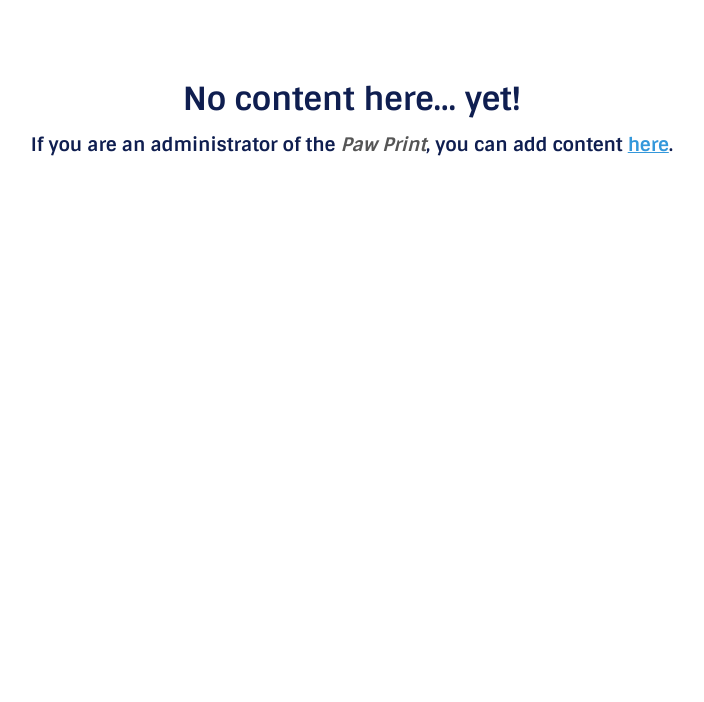
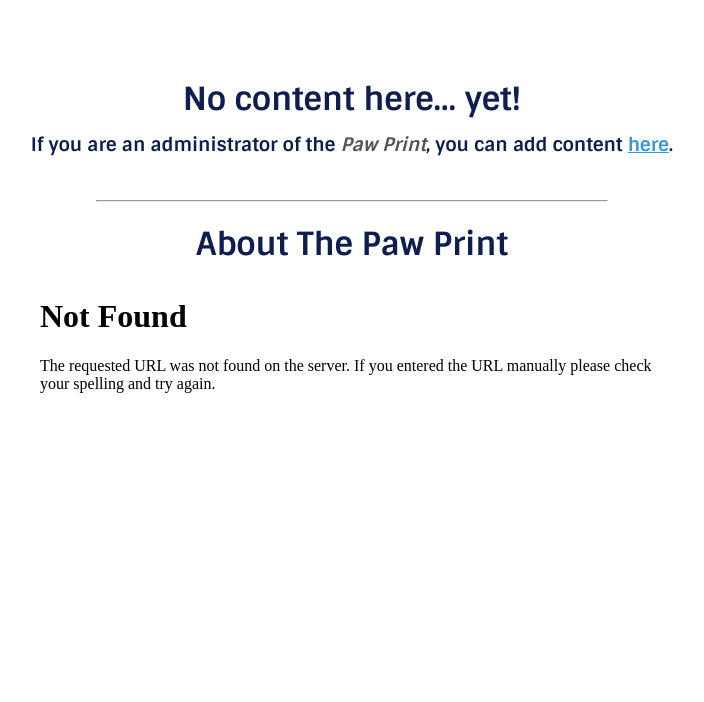
Before and after one commit to cactus211107/PawPrint, a Flask app: page / in a window 1280 px wide. Shown: the part 206-908 px from the top of the page, without its empty margins (288-992 px from the left). Before the commit the page ends 362 px from the top, so only its background shows below. Run offline with Flask 3, Linux system fonts and the light colour scheme; data that the repository does not hold is empty.

Commit message:
added about iframe (still no about page tho)

```diff
--- a/static/css/index.css
+++ b/static/css/index.css
@@ -14,7 +14,7 @@
     width: 75px;
     height: 75px;
 }
-.recent-articles-sect {
+.main-content > section {
     width: 100%;
     display: flex;
     flex-direction: column;
@@ -66,3 +66,16 @@
 .front>img {
     cursor: pointer;
 }
+.about-preview-iframe {
+    height: 400px;
+}
+.about-preview-iframe,.iframe-shadow {
+    width: 50%;
+}
+.iframe-shadow {
+    z-index: 3333;
+    margin-top:350px;
+    height: 50px;
+    background: linear-gradient(0deg, white, transparent);
+    position: absolute;
+}
--- a/templates/index.html
+++ b/templates/index.html
@@ -12,9 +12,9 @@
         <h3 class='no-content-h3'>If you are an administrator of the <i>Paw Print</i>, you can add content <a href="/add">here</a>.</h3>
         {% endif %}
     </div>
-    {% if articles %}
-        <hr>
-        <section class="main-content">
+    <section class="main-content">
+        {% if articles %}
+            <hr>
             <section class="recent-articles-sect">
                 <h2 class="subheading">Recent Articles</h2>
                 <div class="recent-articles">
@@ -27,6 +27,12 @@
                     {% endfor %}
                 </div>
             </section>
+        {% endif %}
+        <hr>
+        <section class="about-preview">
+            <h2 class="subheading">About The Paw Print</h2>
+            <iframe class="about-preview-iframe" src="/about" frameborder="0" title="about page preview" scrolling="off"></iframe>
+            <div class="iframe-shadow"></div>
         </section>
-    {% endif %}
+    </section>
 {% endblock %}
```
